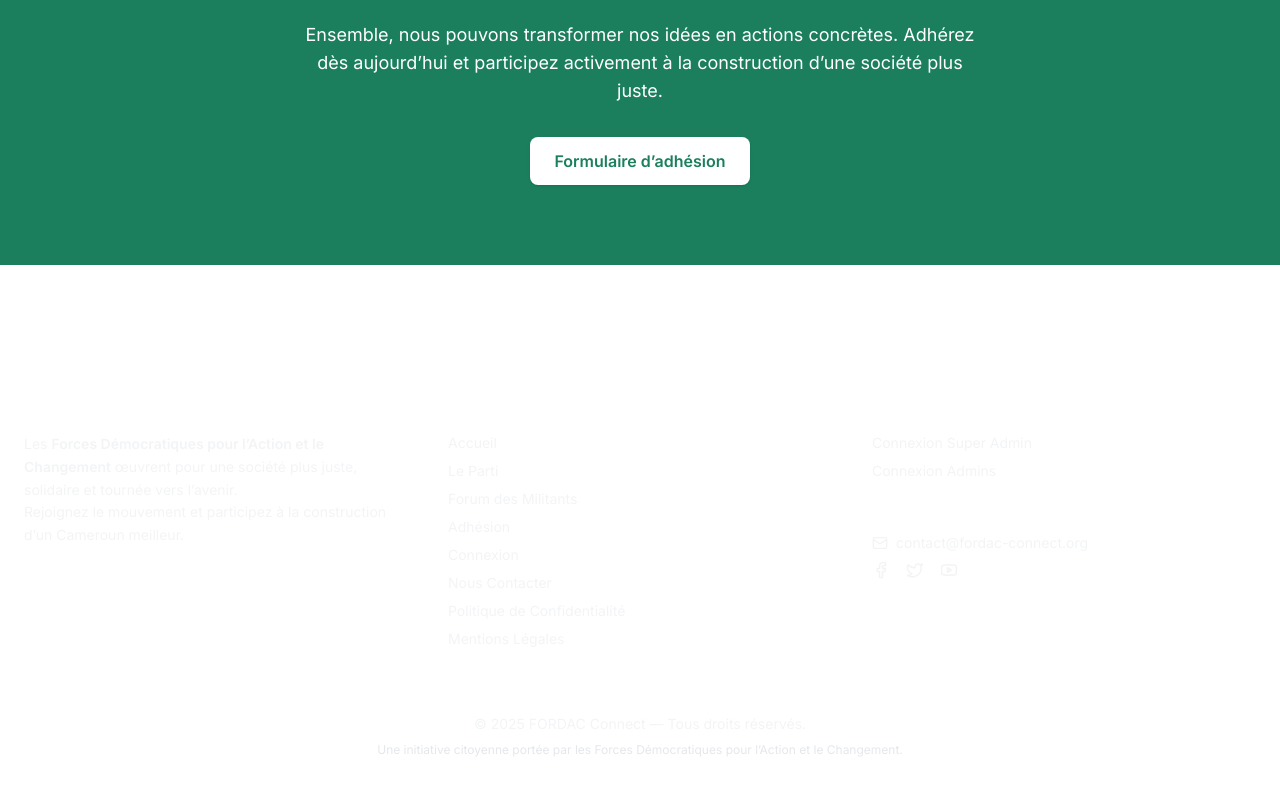
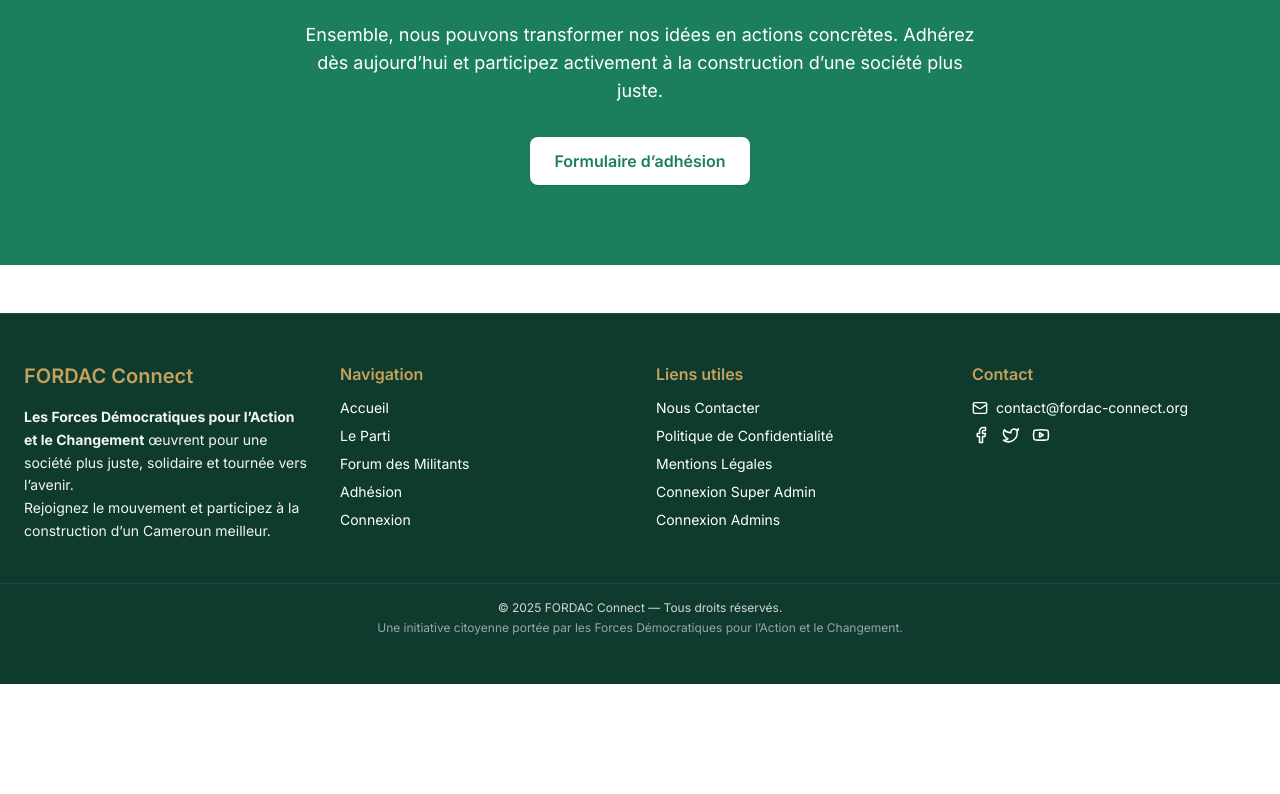
Before and after one commit to hdesumo/fordac-connect-frontend, a Next.js app: page / in a window 1280 px wide. Shown: the part 2164-2958 px from the top of the page. After the commit the page ends 2848 px from the top, so only its background shows below. Built offline with nearby package versions, Linux system fonts and the light colour scheme.

Commit message:
fix: improved footer contrast and color visibility

```diff
--- a/components/Footer.tsx
+++ b/components/Footer.tsx
@@ -1,67 +1,67 @@
 "use client";
-
+import React from "react";
 import Link from "next/link";
-import { Facebook, Twitter, Youtube, Mail } from "lucide-react";
+import { Mail, Facebook, Twitter, Youtube } from "lucide-react";
 
 export default function Footer() {
   return (
-    <footer className="bg-gradient-to-b from-fordac-dark to-fordacGreen text-white py-12 mt-20">
-      <div className="max-w-7xl mx-auto px-6 grid grid-cols-1 md:grid-cols-3 gap-10">
-        {/* 🏛️ Colonne 1 : présentation */}
+    <footer className="bg-fordacDark text-white py-12 mt-12 border-t border-fordacGreen/40">
+      <div className="max-w-7xl mx-auto px-6 grid grid-cols-1 md:grid-cols-4 gap-8">
+        {/* Bloc 1 */}
         <div>
-          <h2 className="text-xl font-bold mb-3">FORDAC Connect</h2>
-          <p className="text-sm text-gray-100 leading-relaxed">
-            Les <span className="font-semibold">Forces Démocratiques pour l’Action et le Changement</span> œuvrent pour
-            une société plus juste, solidaire et tournée vers l’avenir.
+          <h3 className="text-xl font-semibold text-fordacGold mb-4">
+            FORDAC Connect
+          </h3>
+          <p className="text-sm leading-relaxed text-gray-100">
+            <strong>Les Forces Démocratiques pour l’Action et le Changement</strong> œuvrent pour une société plus juste, solidaire et tournée vers l’avenir.
             <br />
             Rejoignez le mouvement et participez à la construction d’un Cameroun meilleur.
           </p>
         </div>
 
-        {/* 🔗 Colonne 2 : navigation */}
+        {/* Bloc 2 */}
         <div>
-          <h2 className="text-xl font-bold mb-3">Navigation</h2>
-          <ul className="space-y-2 text-gray-100 text-sm">
-            <li><Link href="/" className="hover:underline">Accueil</Link></li>
-            <li><Link href="/le-parti" className="hover:underline">Le Parti</Link></li>
-            <li><Link href="/forum" className="hover:underline">Forum des Militants</Link></li>
-            <li><Link href="/adhesion" className="hover:underline">Adhésion</Link></li>
-            <li><Link href="/connexion" className="hover:underline">Connexion</Link></li>
-            <li><Link href="/contact" className="hover:underline">Nous Contacter</Link></li>
-            <li><Link href="/confidentialite" className="hover:underline">Politique de Confidentialité</Link></li>
-            <li><Link href="/mentions-legales" className="hover:underline">Mentions Légales</Link></li>
+          <h4 className="font-semibold text-fordacGold mb-3">Navigation</h4>
+          <ul className="space-y-2 text-sm">
+            <li><Link href="/" className="hover:text-fordacGold">Accueil</Link></li>
+            <li><Link href="/le-parti" className="hover:text-fordacGold">Le Parti</Link></li>
+            <li><Link href="/forum" className="hover:text-fordacGold">Forum des Militants</Link></li>
+            <li><Link href="/adhesion" className="hover:text-fordacGold">Adhésion</Link></li>
+            <li><Link href="/login" className="hover:text-fordacGold">Connexion</Link></li>
           </ul>
         </div>
 
-        {/* 🌍 Colonne 3 : liens utiles et réseaux */}
+        {/* Bloc 3 */}
         <div>
-          <h2 className="text-xl font-bold mb-3">Liens utiles</h2>
-          <ul className="text-sm text-gray-100 space-y-2 mb-4">
-            <li><Link href="/superadmin" className="hover:underline">Connexion Super Admin</Link></li>
-            <li><Link href="/admins" className="hover:underline">Connexion Admins</Link></li>
+          <h4 className="font-semibold text-fordacGold mb-3">Liens utiles</h4>
+          <ul className="space-y-2 text-sm">
+            <li><Link href="/contact" className="hover:text-fordacGold">Nous Contacter</Link></li>
+            <li><Link href="/politique-de-confidentialite" className="hover:text-fordacGold">Politique de Confidentialité</Link></li>
+            <li><Link href="/mentions-legales" className="hover:text-fordacGold">Mentions Légales</Link></li>
+            <li><Link href="/superadmin" className="hover:text-fordacGold">Connexion Super Admin</Link></li>
+            <li><Link href="/admin" className="hover:text-fordacGold">Connexion Admins</Link></li>
           </ul>
+        </div>
 
-          <h3 className="text-lg font-semibold mb-2">Contact & Réseaux</h3>
-          <ul className="text-sm text-gray-100 space-y-2">
-            <li className="flex items-center space-x-2">
-              <Mail size={16} />
-              <span>contact@fordac-connect.org</span>
+        {/* Bloc 4 */}
+        <div>
+          <h4 className="font-semibold text-fordacGold mb-3">Contact</h4>
+          <ul className="space-y-2 text-sm">
+            <li className="flex items-center gap-2">
+              <Mail size={16} /> contact@fordac-connect.org
             </li>
-            <li className="flex items-center space-x-4 mt-3">
-              <a href="#" className="hover:text-yellow-400" aria-label="Facebook"><Facebook size={18} /></a>
-              <a href="#" className="hover:text-yellow-400" aria-label="Twitter"><Twitter size={18} /></a>
-              <a href="#" className="hover:text-yellow-400" aria-label="YouTube"><Youtube size={18} /></a>
+            <li className="flex gap-3 mt-3">
+              <Facebook className="hover:text-fordacGold cursor-pointer" size={18} />
+              <Twitter className="hover:text-fordacGold cursor-pointer" size={18} />
+              <Youtube className="hover:text-fordacGold cursor-pointer" size={18} />
             </li>
           </ul>
         </div>
       </div>
 
-      {/* 🔹 Ligne inférieure */}
-      <div className="border-t border-white/10 mt-10 pt-6 text-center text-sm text-gray-100">
-        <p>
-          © {new Date().getFullYear()} FORDAC Connect — Tous droits réservés.
-        </p>
-        <p className="text-xs mt-2 text-gray-200">
+      <div className="text-center text-xs mt-10 text-gray-300 border-t border-gray-600/40 pt-4">
+        <p>© 2025 FORDAC Connect — Tous droits réservés.</p>
+        <p className="mt-1 text-gray-400">
           Une initiative citoyenne portée par les Forces Démocratiques pour l’Action et le Changement.
         </p>
       </div>
```
